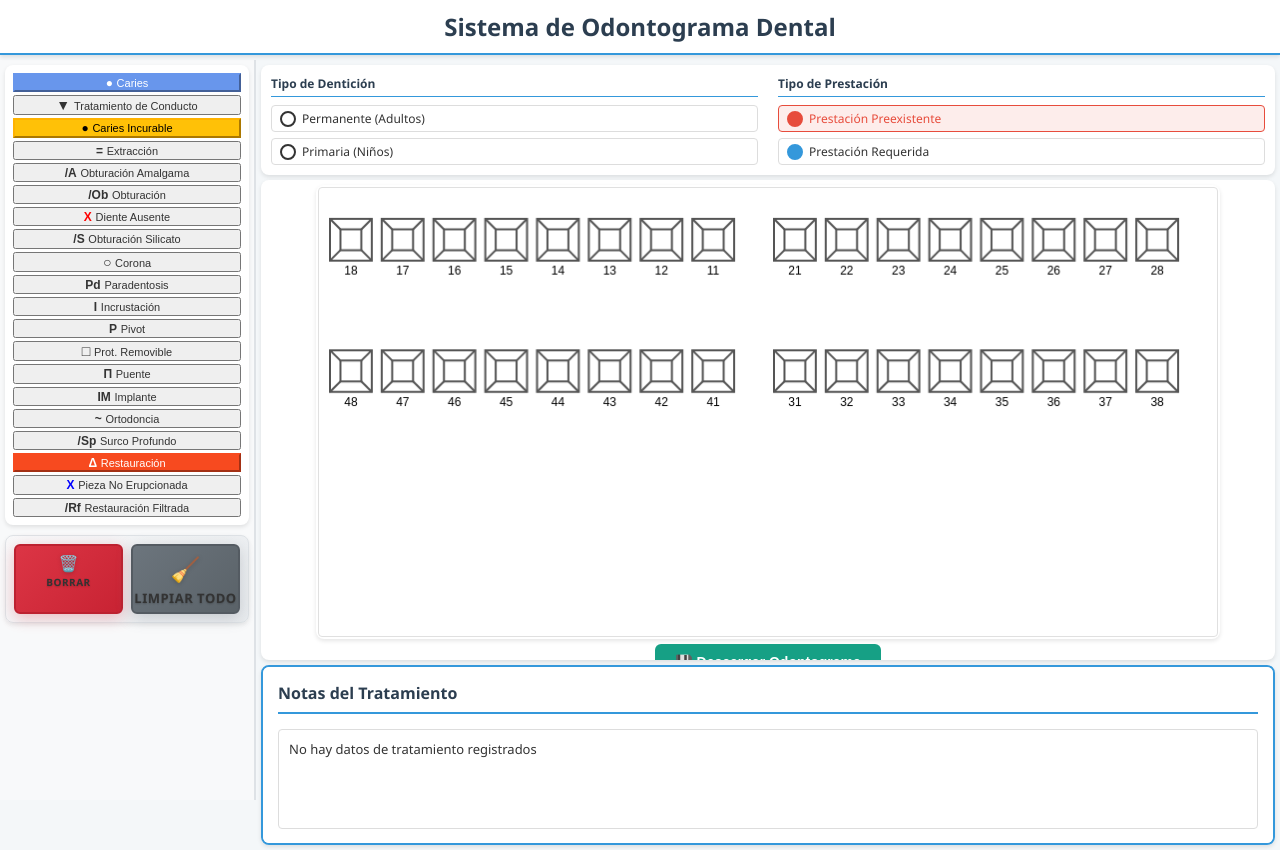
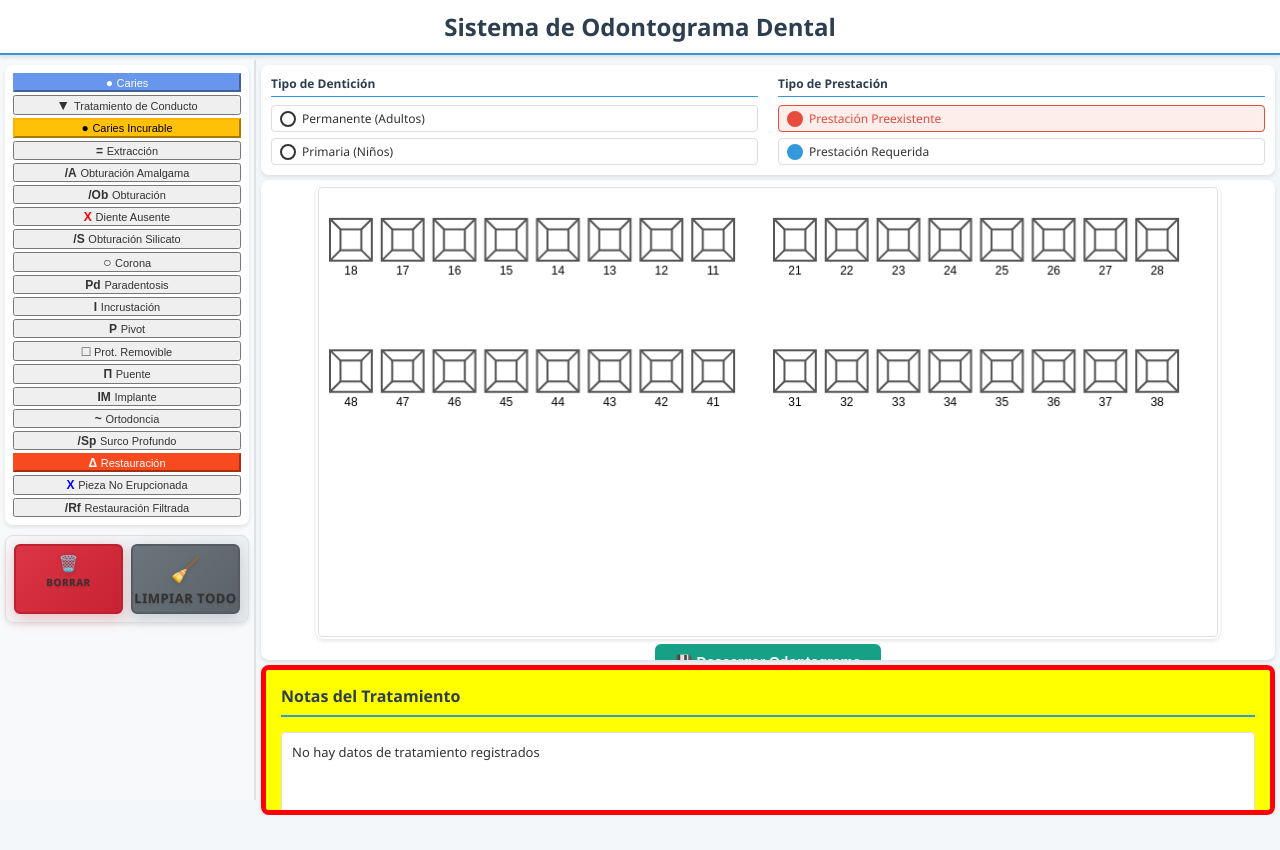
Before and after one commit to zendev2112/odontograma, a plain HTML site: page index.html in a window 1280 px wide. After the commit the page ends 815 px from the top, so only its background shows below. Drawn offline with nearby package versions, Linux system fonts and the light colour scheme.

Commit message:
still notes not visible

```diff
--- a/style.css
+++ b/style.css
@@ -62,19 +62,18 @@ h1 {
 /* MAIN CONTENT AREA (Columns 2-5 - 80%) */
 .content-area {
     grid-column: 2 / 6;
-    /* Spans columns 2-5 */
     grid-row: 1;
-    display: grid;
-    grid-template-rows: auto 480px 1fr;
-    /* Controls row: auto, Odontogram row: fixed 480px, Notes row: remaining space */
+    display: flex;
+    flex-direction: column;
     gap: 5px;
     padding: 5px;
     box-sizing: border-box;
+    height: calc(100vh - 60px);
 }
 
 /* CONTROLS ROW ABOVE ODONTOGRAM */
 .controls-row {
-    grid-row: 1;
+    flex-shrink: 0;
     display: flex;
     gap: 20px;
     background: white;
@@ -100,15 +99,14 @@ h1 {
 
 /* NOTES ROW BELOW ODONTOGRAM */
 .notes-row {
-    grid-row: 3;
-    background: white;
+    flex: 1;
+    background: #ffff00;
     border-radius: 8px;
     box-shadow: 0 2px 4px rgba(0, 0, 0, 0.1);
     padding: 15px;
     overflow-y: auto;
-    min-height: 180px;
-    height: 180px;
-    border: 2px solid #3498db;
+    min-height: 150px;
+    border: 5px solid #ff0000;
 }
 
 .notes-section {
@@ -123,9 +121,9 @@ h1 {
     padding-bottom: 8px;
 }
 
-/* ODONTOGRAM ROW (Row 2) */
+/* ODONTOGRAM ROW */
 .odontogram-row {
-    grid-row: 2;
+    flex-shrink: 0;
     display: flex;
     flex-direction: column;
     align-items: center;
```
